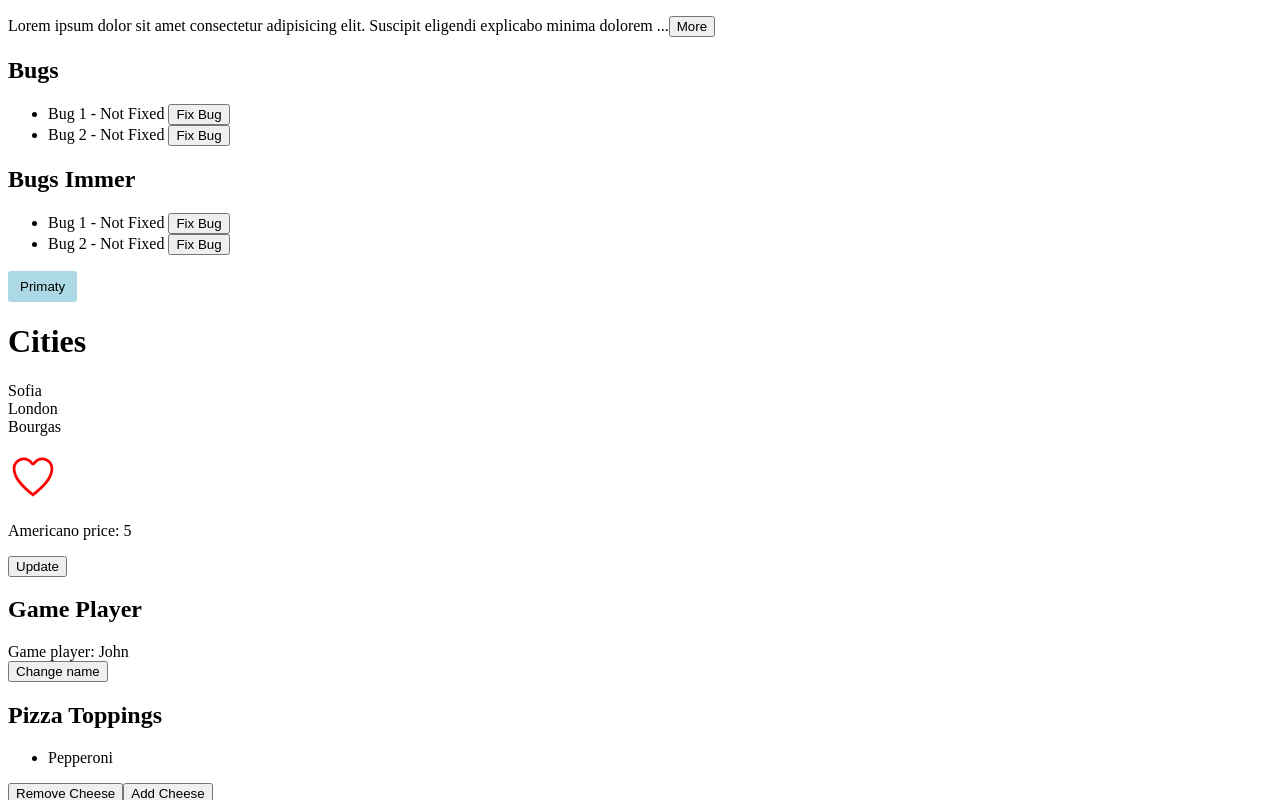
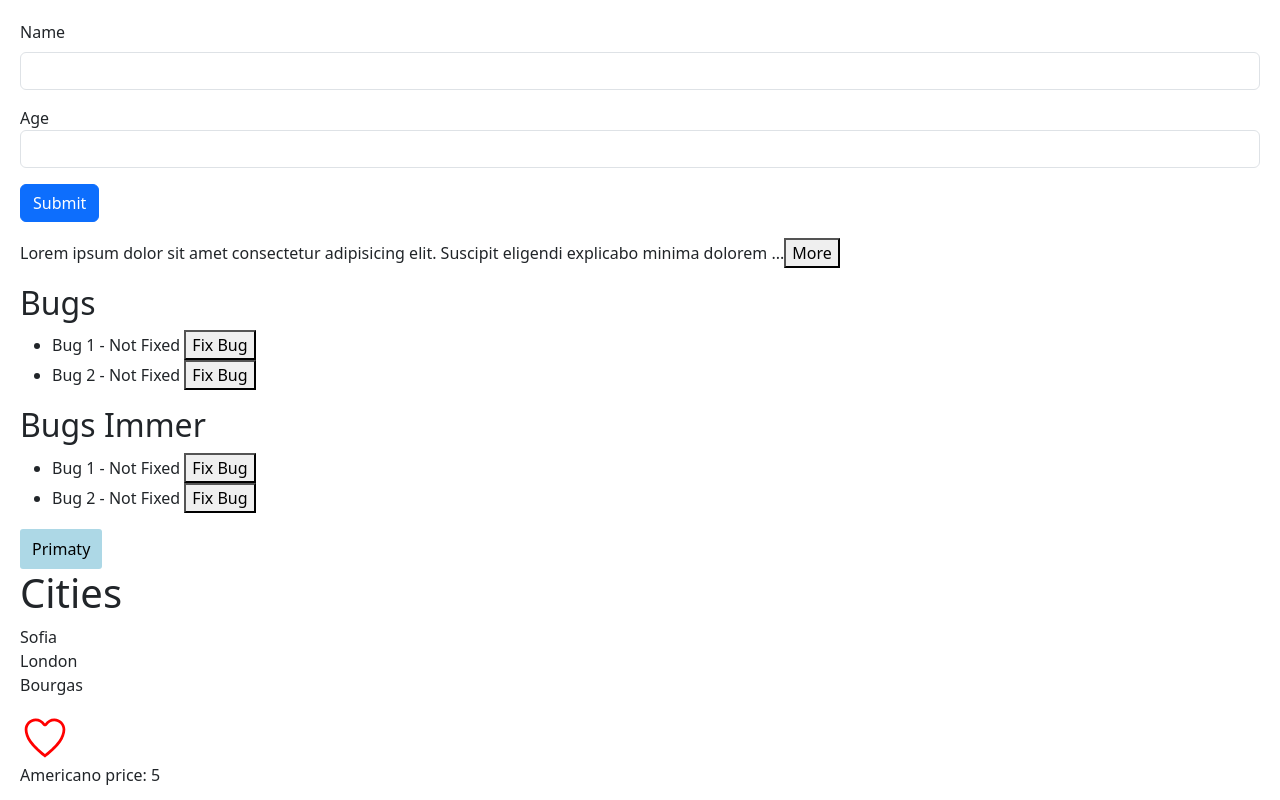
Before and after one commit to BlagovestPanayotov/React-refresher, a React (Vite) app: page / in a window 1280 px wide. Shown: the top 800 px of the page. Built offline with nearby package versions, Linux system fonts and the light colour scheme.

Commit message:
create form

```diff
--- a/src/App.tsx
+++ b/src/App.tsx
@@ -1,4 +1,5 @@
 import { useState } from "react";
+
 import Alert2 from "./Alert2";
 import Button from "./components/Button";
 import ListGroup from "./components/ListGroup";
@@ -12,6 +13,7 @@
 import BugFixin from "./components/BugFixing/BugFixin";
 import UpdateArrayOfObjects from "./components/UpdateArrayOfObjectsImmer/UpdateArrayOfObjects";
 import ExpandableTextComponent from "./components/ExpandableComponent/ExpandableComponent";
+import Form from "./components/Form/Form";
 
 const arrColors = [
   "primary",
@@ -43,6 +45,7 @@
 
   return (
     <div>
+      <Form></Form>
       <ExpandableTextComponent>
         Lorem ipsum dolor sit amet consectetur adipisicing elit. Suscipit
         eligendi explicabo minima dolorem officia. Non laborum, quae vel dolorem
--- /dev/null
+++ b/src/components/Form/Form.tsx
@@ -0,0 +1,37 @@
+import React, { FormEvent, useRef } from "react";
+
+const Form = () => {
+  const nameRef = useRef<HTMLInputElement>(null);
+  const ageRef = useRef<HTMLInputElement>(null);
+  const person = { name: "", age: 0 };
+
+  function handleSubmit(e: FormEvent) {
+    e.preventDefault();
+    if (nameRef.current !== null) person.name = nameRef.current.value;
+    if (ageRef.current !== null) person.age = Number(ageRef.current.value);
+
+    console.log(person);
+  }
+
+  return (
+    <form onSubmit={handleSubmit}>
+      <div className="mb-3">
+        <label htmlFor="name" className="form-label">
+          Name
+        </label>
+        <input ref={nameRef} id="name" type="text" className="form-control" />
+      </div>
+      <div className="mb-3">
+        <label htmlFor="age" className="forl-label">
+          Age
+        </label>
+        <input ref={ageRef} id="age" type="number" className="form-control" />
+      </div>
+      <button className="btn btn-primary mb-3" type="submit">
+        Submit
+      </button>
+    </form>
+  );
+};
+
+export default Form;
--- a/src/index.css
+++ b/src/index.css
@@ -0,0 +1,3 @@
+body {
+  padding: 20px;
+}
--- a/src/main.tsx
+++ b/src/main.tsx
@@ -1,7 +1,8 @@
 import React from "react";
 import ReactDOM from "react-dom/client";
 import App from "./App";
-// import "bootstrap/dist/css/bootstrap.css";
+import "bootstrap/dist/css/bootstrap.css";
+import "./index.css";
 
 ReactDOM.createRoot(document.getElementById("root") as HTMLElement).render(
   <React.StrictMode>
```
